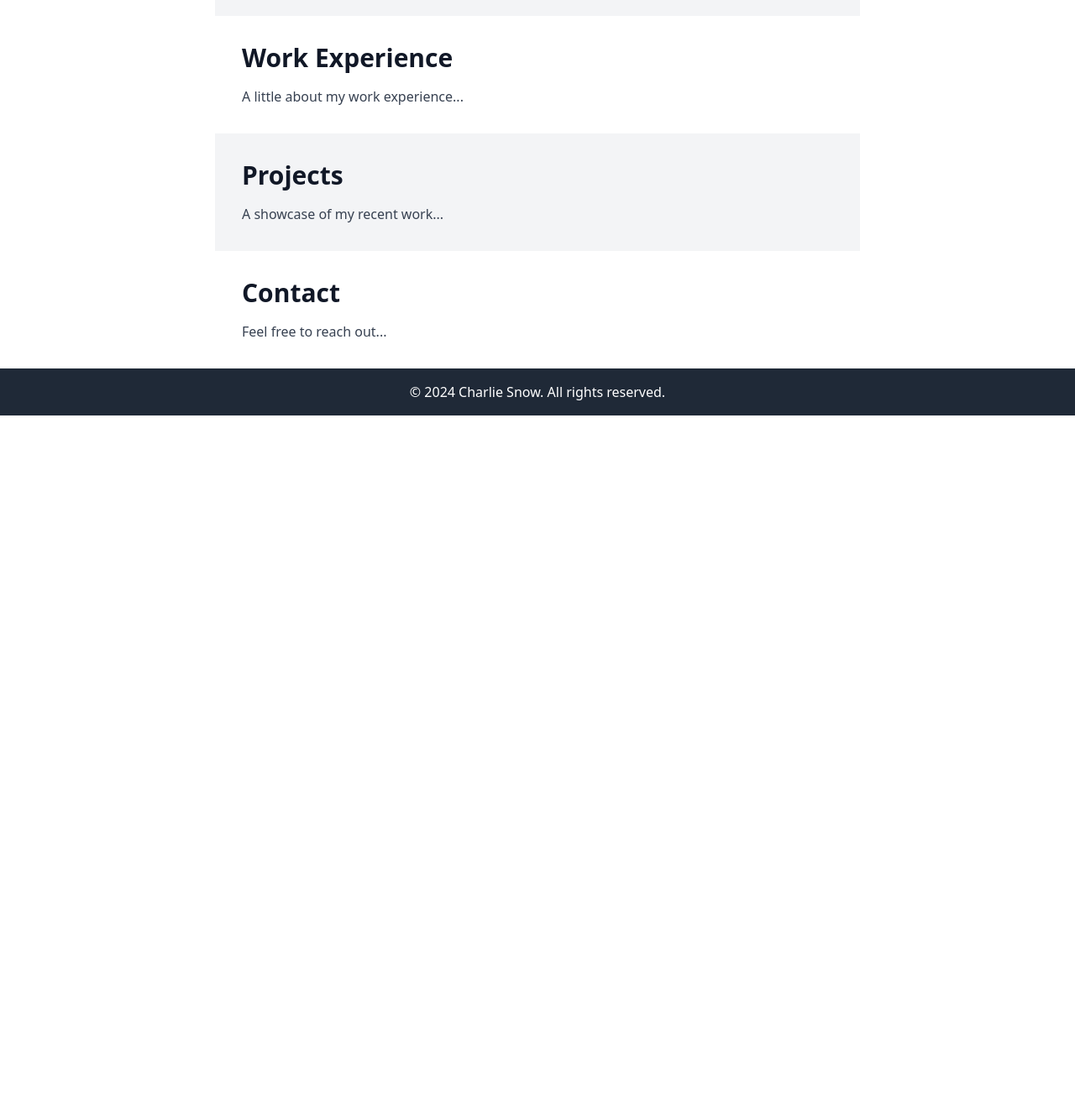
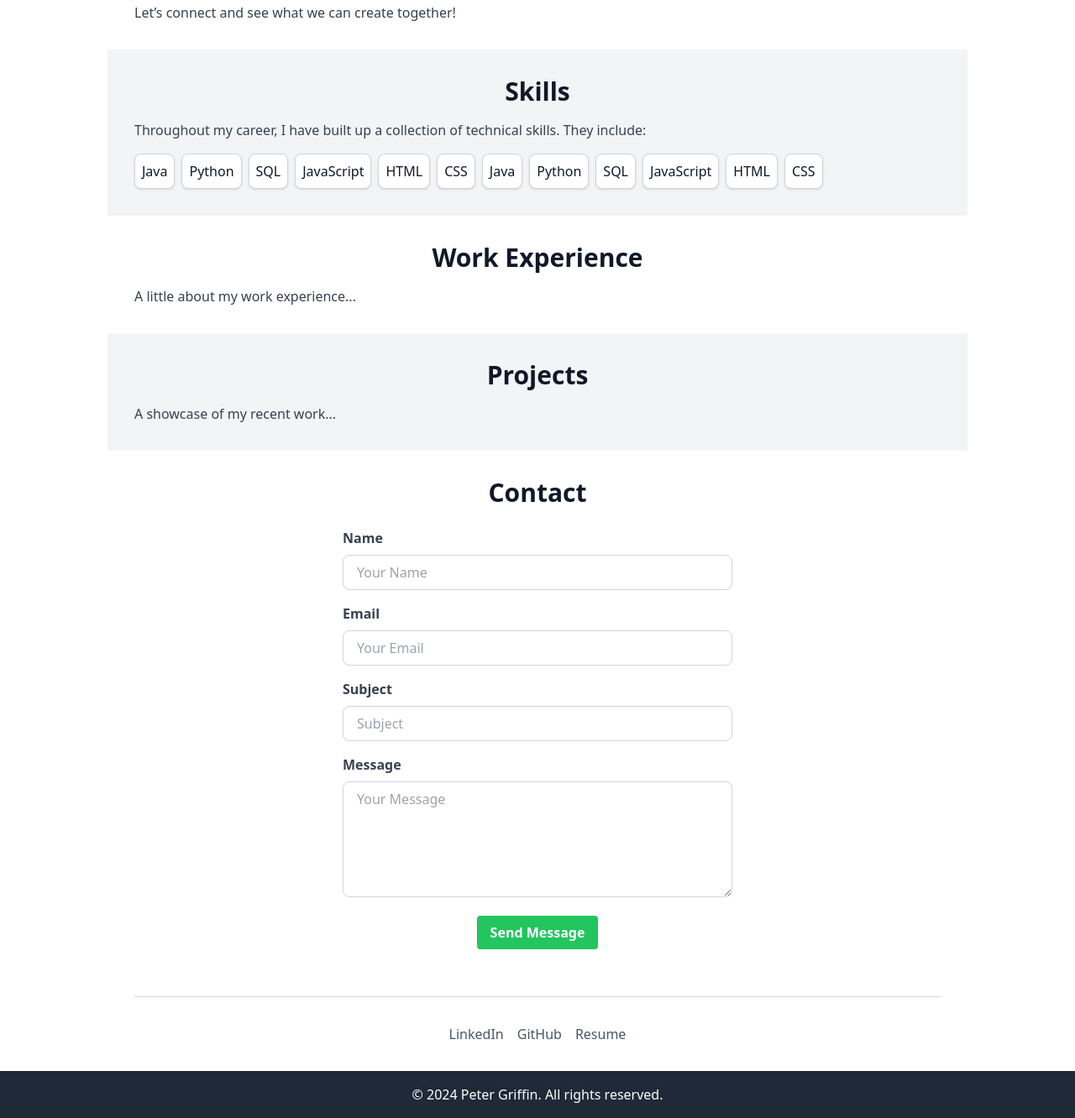
Before and after one commit to charliemayne/portfolio, a website: page index.html in a window 1280 px wide. Shown: the part 713-2045 px from the top of the page at 84% size. Before the commit the page ends 1208 px from the top, so only its background shows below. Drawn offline with Linux system fonts and the light colour scheme.

Commit message:
Changed around some styling

```diff
--- a/index.html
+++ b/index.html
@@ -22,7 +22,7 @@
         <div class="text-center">
             <h1 class="text-4xl font-bold">Hello! I am Peter Griffin</h1>
             <p class="mt-4 text-lg">I am a shipping specialist at the Pawtucket Brewery</p>
-            <a href="assets/Anonymized_Resume.pdf" target="_blank" class="mt-4 bg-blue-500 hover:bg-blue-700 text-white font-bold py-2 px-4 rounded inline-block">
+            <a href="assets/Anonymized_Resume.pdf" target="_blank" class="mt-4 bg-green-500 hover:bg-green-700 text-white font-bold py-2 px-4 rounded inline-block">
                 View My Resume
             </a>
         </div>
@@ -85,14 +85,17 @@
         </div>
     </header>
 
-    <div class="sm:mx-0 md:mx-16 lg:mx-32 xl:mx-64">
+    <div class="sm:mx-0 md:mx-16 lg:mx-32">
         <section id="about" class="p-8">
-            <h2 class="text-3xl font-bold">About Me</h2>
-            <p class="mt-4 text-gray-700 dark:text-gray-300">A brief introduction about myself...</p>
+            <h2 class="text-3xl font-bold text-center">About Me</h2>
+            <p class="mt-4 text-gray-700 dark:text-gray-300">Hi there! I'm Peter Griffin, a passionate and dedicated shipping specialist at the Pawtucket Brewery, but that's not where my story ends. With a unique blend of humor, creativity, and a love for all things mechanical, I've carved out a niche for myself not just at work, but in life. You might know me as the lovable, slightly clumsy guy from Quahog, but there's so much more beneath the surface.</p>
+            <p class="mt-4 text-gray-700 dark:text-gray-300">From my early days working at the Happy-Go-Lucky Toy Factory to becoming an integral part of the team at Pawtucket Brewery, I've always been driven by a strong work ethic and a desire to learn new things. While my career path may have taken a few unexpected turns (and let's be honest, some epic detours), every experience has shaped me into the person I am today.</p>
+            <p class="mt-4 text-gray-700 dark:text-gray-300">If you're looking for someone who's not just another face in the crowd, someone who brings creativity, dedication, and a bit of fun to every project, then I'm your guy. I may not be your typical professional, but that's what makes me stand out. I'm all about getting the job done right while making sure we have a good time doing it.</p>
+            <p class="mt-4 text-gray-700 dark:text-gray-300">Let’s connect and see what we can create together!</p>
         </section>
 
         <section id="skills" class="p-8 bg-gray-100 dark:bg-gray-800">
-            <h2 class="text-3xl font-bold">Skills</h2>
+            <h2 class="text-3xl font-bold text-center">Skills</h2>
             <p class="my-4 text-gray-700 dark:text-gray-300">Throughout my career, I have built up a collection of technical skills. They include:</p>
             <ul class="flex flex-wrap items-center gap-2">
                 <li><span class="inline-block p-2 bg-white dark:bg-gray-800 border border-gray-300 dark:border-gray-600 rounded-lg shadow">Java</span></li>
@@ -112,23 +115,57 @@
         </section>
 
         <section id="work-experience" class="p-8">
-            <h2 class="text-3xl font-bold" >Work Experience</h2>
+            <h2 class="text-3xl font-bold text-center" >Work Experience</h2>
             <p class="mt-4 text-gray-700 dark:text-gray-300">A little about my work experience...</p>
         </section>
 
         <section id="projects" class="p-8 bg-gray-100 dark:bg-gray-800">
-            <h2 class="text-3xl font-bold">Projects</h2>
+            <h2 class="text-3xl font-bold text-center">Projects</h2>
             <p class="mt-4 text-gray-700 dark:text-gray-300">A showcase of my recent work...</p>
         </section>
 
         <section id="contact" class="p-8">
-            <h2 class="text-3xl font-bold">Contact</h2>
-            <p class="mt-4 text-gray-700 dark:text-gray-300">Feel free to reach out...</p>
+            <h2 class="text-3xl font-bold text-center">Contact</h2>
+            <form action="#" method="POST" class="max-w-lg mx-auto bg-white dark:bg-gray-900 p-6 rounded-lg">
+                <div class="mb-4">
+                    <label for="name" class="block text-gray-700 dark:text-gray-300 font-bold mb-2">Name</label>
+                    <input type="text" id="name" name="name" placeholder="Your Name" required class="w-full px-4 py-2 border border-gray-300 dark:border-gray-600 rounded-lg focus:outline-none focus:ring-2 focus:ring-blue-500 dark:bg-gray-800 dark:text-white">
+                </div>
+                <div class="mb-4">
+                    <label for="email" class="block text-gray-700 dark:text-gray-300 font-bold mb-2">Email</label>
+                    <input type="email" id="email" name="email" placeholder="Your Email" required class="w-full px-4 py-2 border border-gray-300 dark:border-gray-600 rounded-lg focus:outline-none focus:ring-2 focus:ring-blue-500 dark:bg-gray-800 dark:text-white">
+                </div>
+                <div class="mb-4">
+                    <label for="subject" class="block text-gray-700 dark:text-gray-300 font-bold mb-2">Subject</label>
+                    <input type="text" id="subject" name="subject" placeholder="Subject" required class="w-full px-4 py-2 border border-gray-300 dark:border-gray-600 rounded-lg focus:outline-none focus:ring-2 focus:ring-blue-500 dark:bg-gray-800 dark:text-white">
+                </div>
+                <div class="mb-4">
+                    <label for="message" class="block text-gray-700 dark:text-gray-300 font-bold mb-2">Message</label>
+                    <textarea id="message" name="message" rows="5" placeholder="Your Message" required class="w-full px-4 py-2 border border-gray-300 dark:border-gray-600 rounded-lg focus:outline-none focus:ring-2 focus:ring-blue-500 dark:bg-gray-800 dark:text-white"></textarea>
+                </div>
+                <div class="text-center">
+                    <button type="submit" class="bg-green-500 hover:bg-green-700 text-white font-bold py-2 px-4 rounded focus:outline-none focus:shadow-outline">
+                        Send Message
+                    </button>
+                </div>
+            </form>
+            <hr class="my-8 border-gray-300 dark:border-gray-600">
+            <div class="flex justify-center space-x-4">
+                <a href="https://www.linkedin.com/in/petergriffin" target="_blank" class="text-gray-600 dark:text-gray-300 hover:text-gray-800 dark:hover:text-white">
+                    LinkedIn
+                </a>
+                <a href="https://github.com/petergriffin" target="_blank" class="text-gray-600 dark:text-gray-300 hover:text-gray-800 dark:hover:text-white">
+                    GitHub
+                </a>
+                <a href="assets/Anonymized_Resume.pdf" target="_blank" class="text-gray-600 dark:text-gray-300 hover:text-gray-800 dark:hover:text-white">
+                    Resume
+                </a>
+            </div>
         </section>
     </div>
 
     <footer class="bg-gray-800 text-white py-4">
-        <p class="text-center">&copy; 2024 Charlie Snow. All rights reserved.</p>
+        <p class="text-center">&copy; 2024 Peter Griffin. All rights reserved.</p>
     </footer>
 
     <script src="script.js"></script>
```
Also changed, not shown: output.css.
